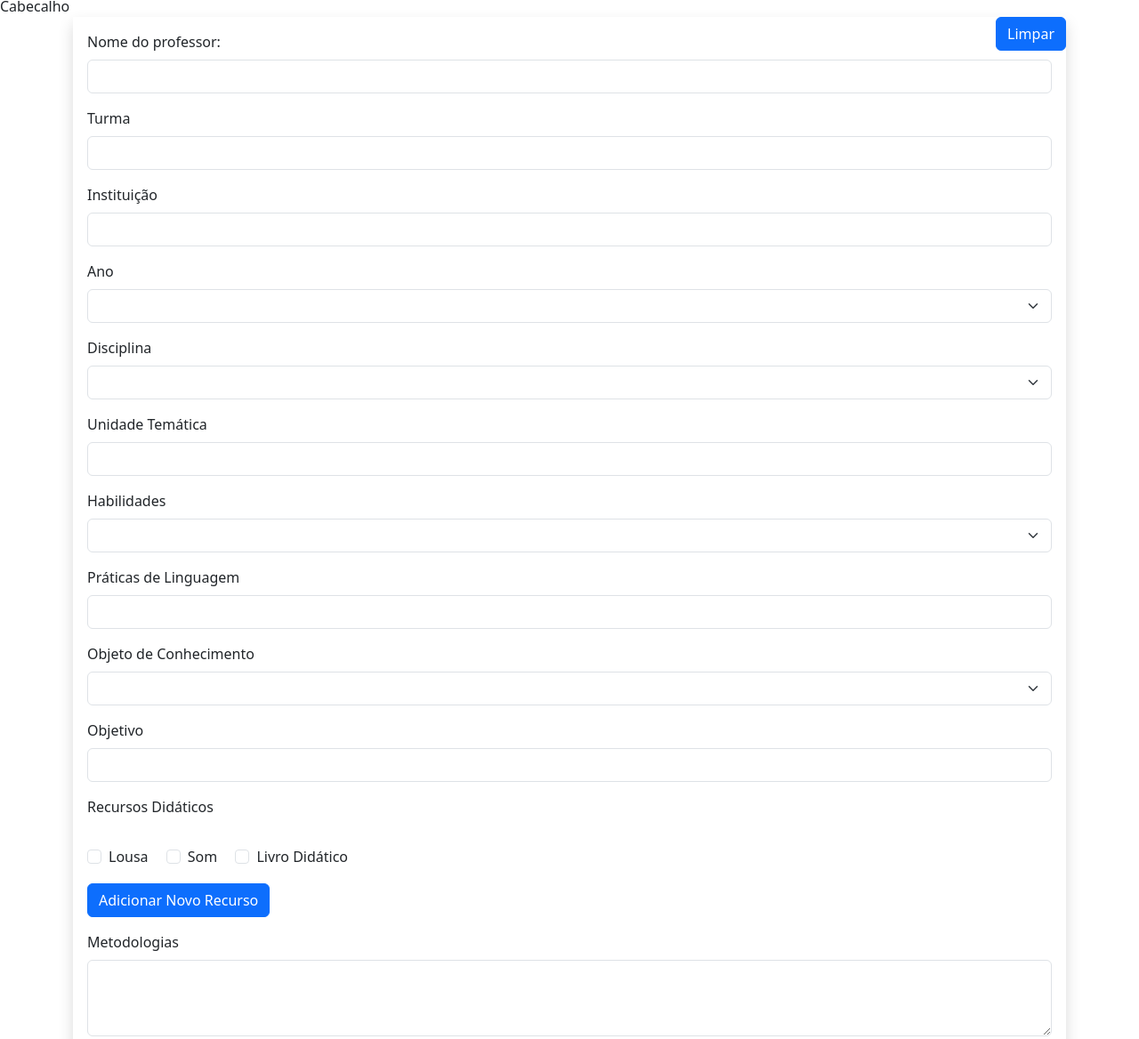
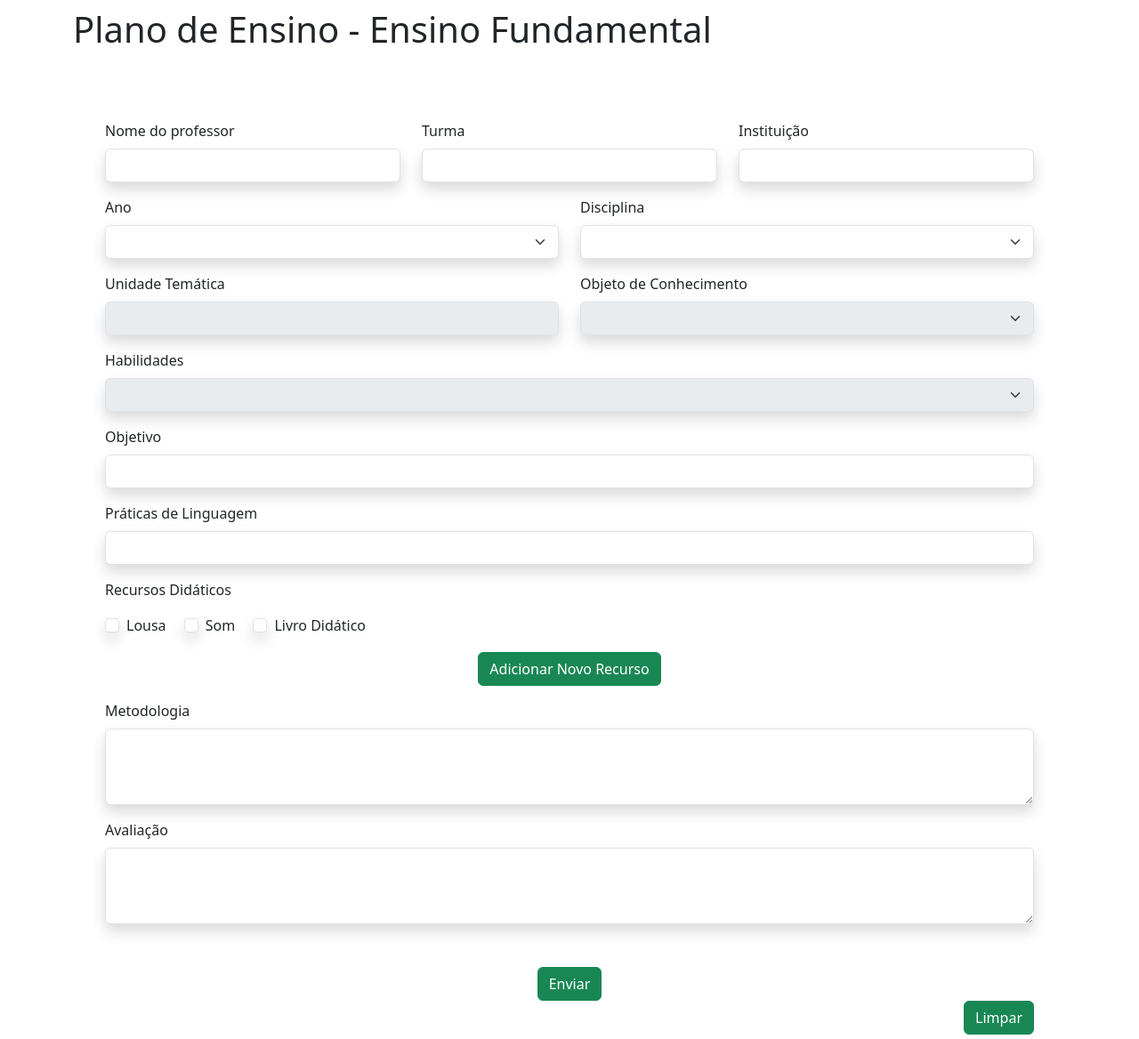
Before and after one commit to Stephmarquess/Plano-de-aula-Professor, a plain HTML site: page index.html in a window 1280 px wide. Shown: the part 5-1173 px from the top of the page at 89% size. Drawn offline with nearby package versions, Linux system fonts and the light colour scheme.

Commit message:
Implementações de recurso de formulário

```diff
--- a/index.html
+++ b/index.html
@@ -1,37 +1,58 @@
 <!DOCTYPE html>
 <html lang="pt-br">
   <head>
-    <meta charset="UTF-8">
-    <meta name="viewport" content="width=device-width, initial-scale=1.0">
-    <title> Plano de Aula Professor </title>
-    <link href="https://cdn.jsdelivr.net/npm/bootstrap@5.3.3/dist/css/bootstrap.min.css" rel="stylesheet" integrity="sha384-QWTKZyjpPEjISv5WaRU9OFeRpok6YctnYmDr5pNlyT2bRjXh0JMhjY6hW+ALEwIH" crossorigin="anonymous">
+    <meta charset="UTF-8" />
+    <meta name="viewport" content="width=device-width, initial-scale=1.0" />
+    <title>Plano de Aula Professor</title>
+    <link
+      href="https://cdn.jsdelivr.net/npm/bootstrap@5.3.3/dist/css/bootstrap.min.css"
+      rel="stylesheet"
+      integrity="sha384-QWTKZyjpPEjISv5WaRU9OFeRpok6YctnYmDr5pNlyT2bRjXh0JMhjY6hW+ALEwIH"
+      crossorigin="anonymous"
+    />
+    <link rel="stylesheet" href="global.css" />
   </head>
   <body>
     <header>
-        Cabecalho
+      <nav class="navbar">
+        <div class="container d-flex">
+          <span class="fs-1"> Plano de Ensino - Ensino Fundamental  </span>
+        </div>
+      </nav>
     </header>
-    <main>
-        <div class="container">
-          <div class="d-flex float-end" id="btn-limpar">
-            <button class="btn btn-primary" onclick="recarregarFormulario()">Limpar</button>
+    <main class="mt-3 mb-5">
+      <div class="container p-5">
+        <form id="form" onsubmit="redirecionar(event)">
+          <div class="row">
+            <div class="col mb-3">
+              <label for="nome-professor" class="form-label"
+                >Nome do professor
+              </label>
+              <input
+                type="text"
+                class="form-control shadow"
+                id="nome-professor"
+                name="Nome do professor"
+              />
             </div>
-            <form class="p-3 shadow" id="form">
-
-            <div class="mb-3">
-              <label for="nome-professor" class="form-label">Nome do professor: </label>
-              <input type="text" class="form-control" id="nome-professor" name="Nome do professor">
+            <div class="col mb-3">
+              <label for="turma" class="form-label"> Turma </label>
+              <input type="text" class="form-control shadow" id="turma" name="Turma" />
             </div>
-            <div class="mb-3">
-              <label for="turma" class="form-label"> Turma </label>
-              <input type="text" class="form-control" id="turma" name="Turma">
+            <div class="col mb-3">
+              <label for="Instituição" class="form-label"> Instituição </label>
+              <input
+                type="text"
+                class="form-control shadow"
+                id="Instituição"
+                name="Instituição"
+              />
             </div>
-            <div class="mb-3">
-              <label for="Instituição" class="form-label"> Instituição </label>
-              <input type="text" class="form-control" id="Instituição" name="Instituição">
           </div>
-              <div class="mb-3">
+          <div class="row">
+            <div class="col mb-3">
               <label for="ano" class="form-label">Ano</label>
-                <select type="text" class="form-select" id="ano" required>
+              <select type="text" class="form-select shadow " id="ano" required>
                 <option value=""></option>
                 <option value="primeiro">1º Ano</option>
                 <option value="segundo">2º Ano</option>
@@ -44,9 +65,15 @@
                 <option value="nono">9º Ano</option>
               </select>
             </div>
-              <div class="mb-3">
+            <div class="col mb-3">
               <label for="disciplina" class="form-label">Disciplina</label>
-                <select type="text" class="form-select" id="disciplina" name="Disciplina" required>
+              <select
+                type="text"
+                class="form-select shadow"
+                id="disciplina"
+                name="Disciplina"
+                required
+              >
                 <option value=""></option>
                 <option value="lingua_portuguesa">Português</option>
                 <option value="matematica">Matemática</option>
@@ -60,67 +87,148 @@
                 <option value="computacao">Informática</option>
               </select>
             </div>
-                <div class="mb-3">
+          </div>
+          <div class="row">
+          <div class="col mb-3">
             <label for="disciplina" class="form-label">Unidade Temática</label>
-                  <select type="text" class="form-control" id="unidadeTematica" name="Unidade Temática" required>
-
-                  </select>
+            <select
+              type="text"
+              class="form-control shadow disabled"
+              id="unidadeTematica"
+              name="Unidade Temática"
+              required
+              disabled
+            ></select>
+          </div>
+          <div class="col mb-3">
+            <label for="objetos-conhecimento" class="form-label"> Objeto de Conhecimento </label>
+            <select
+              type="text"
+              class="form-select shadow disabled"
+              id="objetos-conhecimento"
+              name="Objetos de Conhecimento"
+              required
+              disabled
+            ></select>
+          </div>
         </div>
           <div class="mb-3">
             <label for="habilidades" class="form-label"> Habilidades </label>
-                      <select class="form-select" id="habilidades" name="Habilidades" required>
-                      </select>
+            <select
+              class="form-select shadow disabled"
+              id="habilidades"
+              name="Habilidades"
+              required
+              disabled
+            ></select>
+          </div>
+
+          <div class="mb-3">
+            <label for="objetivos" class="form-label">Objetivo</label>
+            <input
+              type="text"
+              class="form-control shadow"
+              id="objetivos"
+              name="Objetivo(s)"
+              required
+            />
           </div>
           <div class="mb-3">
-                  <label for="praticas-linguagem" class="form-label">Práticas de Linguagem</label>
-                  <input type="text" class="form-control" id="praticas-linguagem" name="Práticas de Linguagem">
+            <label for="praticas-linguagem" class="form-label"
+              >Práticas de Linguagem</label
+            >
+            <input
+              type="text"
+              class="form-control shadow"
+              id="praticas-linguagem"
+              name="Práticas de Linguagem"
+            />
           </div>
           <div class="mb-3">
-                  <label for="objetos-conhecimento" class="form-label">Objeto de Conhecimento</label>
-                  <select type="text" class="form-select" id="objetos-conhecimento" name="Objetos de Conhecimento"  required>
-                  </select>
+            <label for="recursos-didaticos" class="form-label" id="recursos-didaticos">
+              Recursos Didáticos
+            </label>
+            <br>
+            <div class="form-check form-check-inline mt-2">
+              <span class="form-check-label" for="recurso 1">Lousa</span>
+              <input
+                class="form-check-input recurso shadow"
+                id="recurso 1"
+                type="checkbox"
+                value="Lousa"
+                name="Recurso Didático"
+              />
+            </div>
+            <div class="form-check form-check-inline">
+              <span class="form-check-label" for="recurso 2">Som</span>
+              <input
+                class="form-check-input recurso shadow"
+                id="recurso 2"
+                type="checkbox"
+                value="Som"
+                name="Recurso Didático"
+              />
+            </div>
+            <div class="form-check form-check-inline">
+              <span class="form-check-label" for="recurso 3"
+                >Livro Didático</span
+              >
+              <input
+                class="form-check-input recurso shadow"
+                id="recurso 3"
+                type="checkbox"
+                value="Livro Didático"
+                name="Recurso Didático"
+              />
+            </div>
+          </div>
+          <div class="mb-3" id="novoRecurso"></div>
+          <div class="mb-3 text-center">
+            <button
+              type="button"
+              class="btn btn-success"
+              onclick="novoRecurso()"
+            >
+              Adicionar Novo Recurso</button
+            ><br />
           </div>
           <div class="mb-3">
-                  <label for="objetivos" class="form-label">Objetivo</label>
-                  <input type="text" class="form-control" id="objetivos" name="Objetivo(s)" required>
-                </div>
-                <div class="mb-3">
-                  <p for="recursos" class="form-label" id="recursos-didaticos">Recursos Didáticos</p><br>
-                  <div class="form-check form-check-inline">
-                    <label class="form-check-label" for="recurso 1">Lousa</label>
-                    <input class="form-check-input recurso" id="recurso 1" type="checkbox" value="Lousa" name="Recurso Didático">
-                  </div>
-                  <div class="form-check form-check-inline">
-                    <label class="form-check-label" for="recurso 2" >Som</label>
-                    <input class="form-check-input recurso" id="recurso 2" type="checkbox" value="Som" name="Recurso Didático">
-                  </div>
-                  <div class="form-check form-check-inline">
-                    <label class="form-check-label" for="recurso 3">Livro Didático</label>
-                    <input class="form-check-input recurso" id="recurso 3" type="checkbox" value="Livro Didático" name="Recurso Didático">
-                  </div>
-                </div>
-                <div class="mb-3" id="novoRecurso">
-                </div>
-                <div class="mb-3">
-                  <button type="button" class="btn btn-primary" onclick="novoRecurso()"> Adicionar Novo Recurso</button><br>
-                </div>
-                <div class="mb-3">
-                  <label for="metodologias" class="form-label">Metodologias</label>
-                  <textarea class="form-control" id="metodologias" rows="3" name="Metodologias" required></textarea>
+            <label for="metodologias" class="form-label">Metodologia</label>
+            <textarea
+              class="form-control shadow"
+              id="metodologias"
+              rows="3"
+              name="Metodologias"
+              required
+            ></textarea>
           </div>
           <div class="mb-3">
             <label for="avaliacao" class="form-label">Avaliação</label>
-                  <textarea class="form-control" id="avaliacao" rows="3"  name="Avaliacao" required></textarea>
+            <textarea
+              class="form-control shadow"
+              id="avaliacao"
+              rows="3"
+              name="Avaliacao"
+              required
+            ></textarea>
           </div>
-                <button type="submit" class="btn btn-primary">Enviar</button>
+          <div class="d-flex justify-content-center mt-5"><button type="submit" class="btn btn-success">Enviar</button></div>
+          <div class="d-flex mb-3 float-end" id="btn-limpar">
+            <button class="btn btn-success" onclick="recarregarFormulario()">
+              Limpar
+            </button>
+          </div>
         </form>
-
       </div>
     </main>
-    <footer> Footer </footer>
+    <footer>Footer</footer>
     <script src="./script.js"></script>
     <script src="https://cdnjs.cloudflare.com/ajax/libs/jspdf/2.4.0/jspdf.umd.min.js"></script>
     <script src="https://cdn.jsdelivr.net/npm/axios/dist/axios.min.js"></script>
-    <script src="https://cdn.jsdelivr.net/npm/bootstrap@5.3.3/dist/js/bootstrap.bundle.min.js" integrity="sha384-YvpcrYf0tY3lHB60NNkmXc5s9fDVZLESaAA55NDzOxhy9GkcIdslK1eN7N6jIeHz" crossorigin="anonymous"></script>
+    <script
+      src="https://cdn.jsdelivr.net/npm/bootstrap@5.3.3/dist/js/bootstrap.bundle.min.js"
+      integrity="sha384-YvpcrYf0tY3lHB60NNkmXc5s9fDVZLESaAA55NDzOxhy9GkcIdslK1eN7N6jIeHz"
+      crossorigin="anonymous"
+    ></script>
   </body>
 </html>
--- a/script.js
+++ b/script.js
@@ -1,3 +1,58 @@
+let qtdInput = 0;
+var valoresInputs = [];
+
+function habilitarCampos() {
+  var unidadeTematica = document.getElementById("unidadeTematica");
+  var objConhecimento = document.getElementById("objetos-conhecimento");
+  var habilidades = document.getElementById("habilidades");
+  var ano = document.getElementById("ano");
+  var disciplina = document.getElementById("disciplina");
+  var valorAno = ano.value;
+  var valorDisciplina = disciplina.value;
+  var camposDesabilitados = document.querySelectorAll("select.disabled");
+
+  camposDesabilitados.forEach(function (campo) {
+    campo.disabled = false;
+    campo.classList.remove("disabled");
+  });
+
+  if (valorAno !== "" && valorDisciplina !== "") {
+    unidadeTematica.disabled = false;
+    objConhecimento.disabled = false;
+    habilidades.disabled = false;
+  } else {
+    unidadeTematica.disabled = true;
+    objConhecimento.disabled = true;
+    habilidades.disabled = true;
+  }
+}
+
+document.getElementById("ano").addEventListener("input", habilitarCampos);
+document
+  .getElementById("disciplina")
+  .addEventListener("input", habilitarCampos);
+
+
+
+function novoRecurso() {
+  const inputNovoRecurso = document.createElement("div");
+  qtdInput++;
+  inputNovoRecurso.innerHTML = `<label for="novoRec ${qtdInput}" class="form-label">Novo Recurso</label>
+                               <input type="text" class="form-control novoRec" id="novoRec ${qtdInput}" name="Recurso Didático">`;
+
+  document.getElementById("novoRecurso").appendChild(inputNovoRecurso);
+
+  const novoInput = inputNovoRecurso.querySelector(".novoRec");
+
+  novoInput.addEventListener("change", function () {
+    valoresInputs[qtdInput - 1] = novoInput.value;
+    console.log(valoresInputs);
+  });
+}
+
+function redirecionar(event) {
+  event.preventDefault();
+
   const objConhecimento = document.getElementById("objetos-conhecimento");
   const formulario = document.getElementById("form");
   const nomeProfessor = document.getElementById("nome-professor").value;
@@ -8,39 +63,23 @@ const disciplina = document.getElementById("disciplina").value;
   const unidadeTematica = document.getElementById("unidadeTematica").value;
   const habilidades = document.getElementById("habilidades").value;
   const praticasLinguagem = document.getElementById("praticas-linguagem").value;
-const objetosConhecimento = document.getElementById("objetos-conhecimento").value;
+  const objetosConhecimento = document.getElementById(
+    "objetos-conhecimento"
+  ).value;
   const objetivos = document.getElementById("objetivos").value;
   const recursosDidaticos = [];
-const novoRec = document.getElementById("novoRec");
+  const novoRec = document.getElementsByClassName(".novoRec");
   const metodologias = document.getElementById("metodologias").value;
   const avaliacao = document.getElementById("avaliacao").value;
 
-function novoRecurso() {
-  let qtdInput = 1;
-
-  const inputNovoRecurso = document.createElement("div");
-  inputNovoRecurso.innerHTML = `<label for="praticas-linguagem" class="form-label">Novo Recurso</label>
-                               <input type="text" class="form-control" id="novoRec" name="Recurso Didático">`;
-
-  document.getElementById("novoRecurso").appendChild(inputNovoRecurso);
-  qtdInput++;
-
-  let inputRecurso = document.getElementById("novoRec");
-  console.log(inputRecurso);
-}
-
-function redirecionar(event) {
-
-  event.preventDefault();
-
   document.querySelectorAll(".recurso:checked").forEach(function (recurso) {
     recursosDidaticos.push(recurso.value);
+  });
 
   if (novoRec) {
-      recursosDidaticos.push(novoRec.value);
+    recursosDidaticos.push(...valoresInputs);
+    console.log(recursosDidaticos);
   }
-
-  });
 
   const dadosFormulario = {
     professor: nomeProfessor,
@@ -60,8 +99,7 @@ function redirecionar(event) {
 
   const json = JSON.stringify(dadosFormulario);
 
-  window.location.href =
-    "tabela.html?dados=" + encodeURIComponent(json);
+  window.location.href = "tabela.html?dados=" + encodeURIComponent(json);
 }
 
 function recarregarFormulario() {
```
Lines whose indentation alone changed are shown as unchanged.
